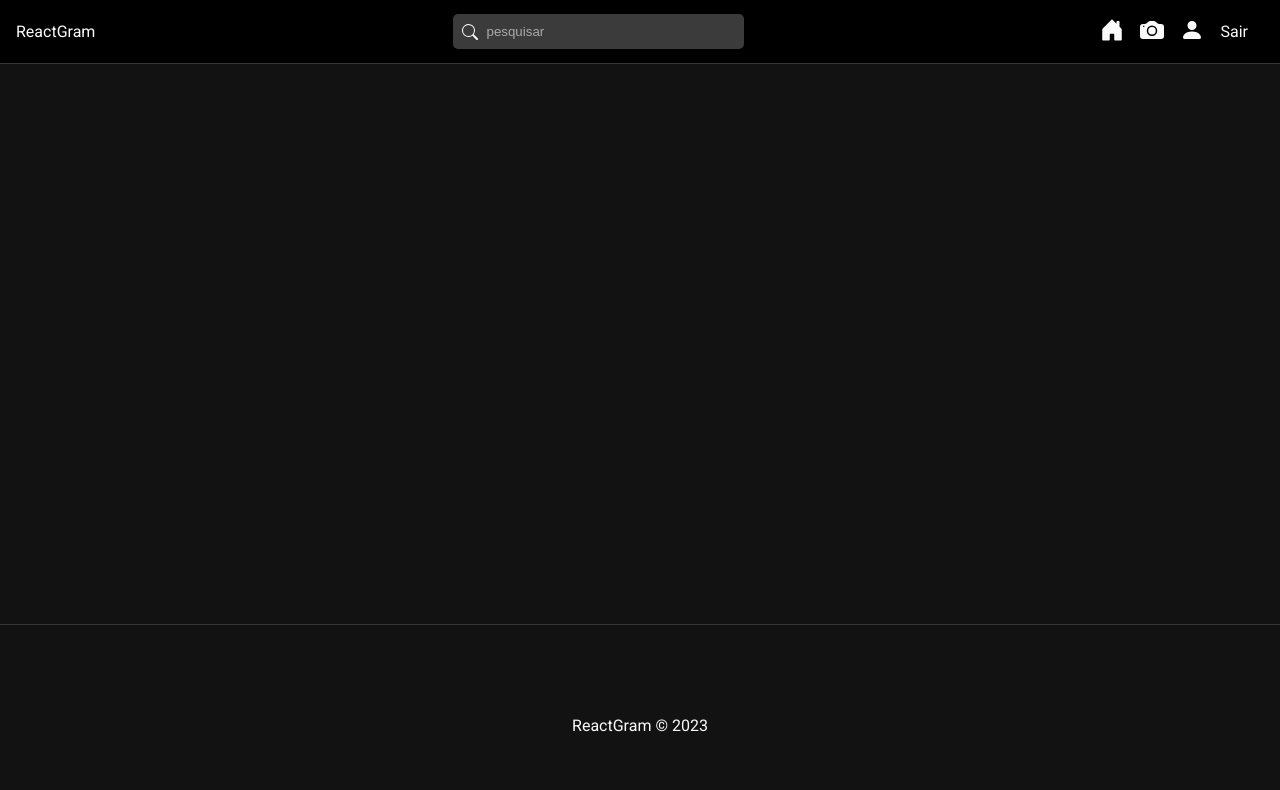
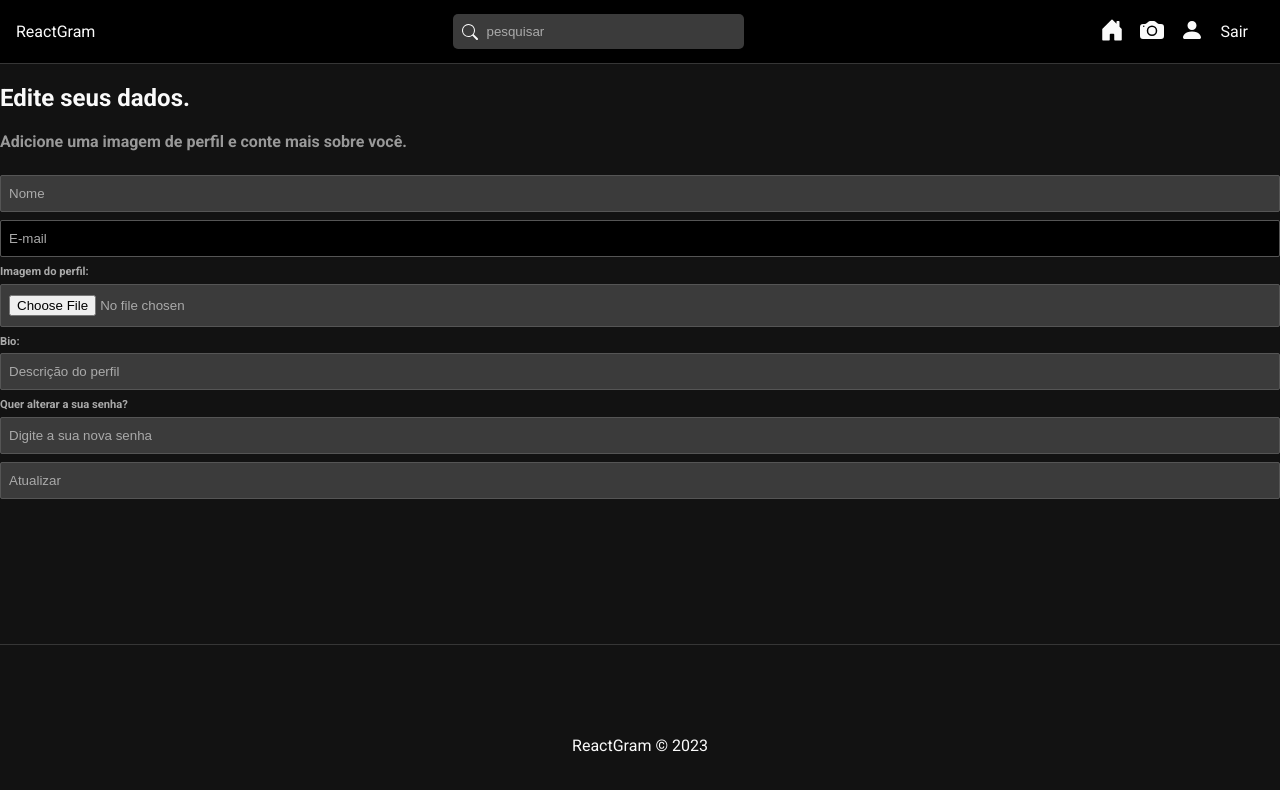
Before and after one commit to Adrianodbs/ReactGram, a React (Create React App) app in the folder frontend/: page /profile in a window 1280 px wide. Shown: the top 790 px of the page. Built offline with nearby package versions, Linux system fonts and the light colour scheme; sample sign-in values are in the browser's storage.

Commit message:
estruturando página de edição de perfil

```diff
--- a/frontend/src/App.js
+++ b/frontend/src/App.js
@@ -10,6 +10,7 @@
 import Home from './pages/Home/Home'
 import Login from './pages/Auth/Login'
 import Register from './pages/Auth/Register'
+import EditProfile from './pages/EditProfile/EditProfile'
 
 //Components
 import Navbar from './components/Navbar'
@@ -32,6 +33,10 @@
               element={auth ? <Home /> : <Navigate to="/login" />}
             />
             <Route
+              path="/profile"
+              element={auth ? <EditProfile /> : <Navigate to="/login" />}
+            />
+            <Route
               path="/login"
               element={!auth ? <Login /> : <Navigate to="/" />}
             />
--- /dev/null
+++ b/frontend/src/pages/EditProfile/EditProfile.js
@@ -0,0 +1,36 @@
+import './EditProfile.css'
+
+function EditProfile() {
+  const handleSubmit = e => {
+    e.preventDefault()
+  }
+
+  return (
+    <div id="edit-profile">
+      <h2>Edite seus dados.</h2>
+      <p className="subtitle">
+        Adicione uma imagem de perfil e conte mais sobre você.
+      </p>
+      {/* Preview da image add depois */}
+      <form onSubmit={handleSubmit}>
+        <input type="text" placeholder="Nome" />
+        <input type="email" placeholder="E-mail" disabled />
+        <label>
+          <span>Imagem do perfil:</span>
+          <input type="file" />
+        </label>
+        <label>
+          <span>Bio:</span>
+          <input type="text" placeholder="Descrição do perfil" />
+        </label>
+        <label>
+          <span>Quer alterar a sua senha?</span>
+          <input type="password" placeholder="Digite a sua nova senha" />
+        </label>
+        <input type="sumbit" value="Atualizar" />
+      </form>
+    </div>
+  )
+}
+
+export default EditProfile
```
Also changed, not shown: frontend/src/pages/EditProfile/EditProfile.css (added).
